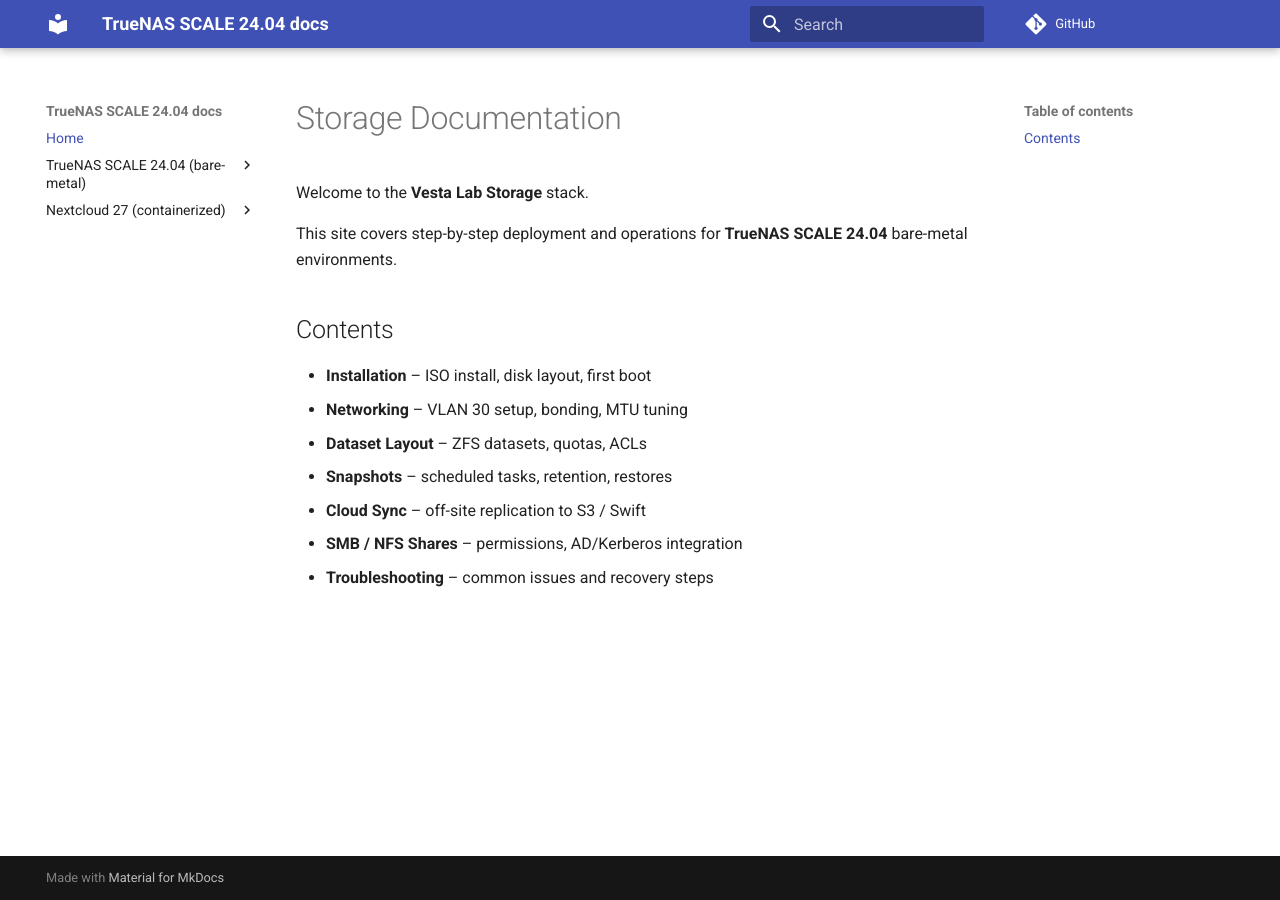
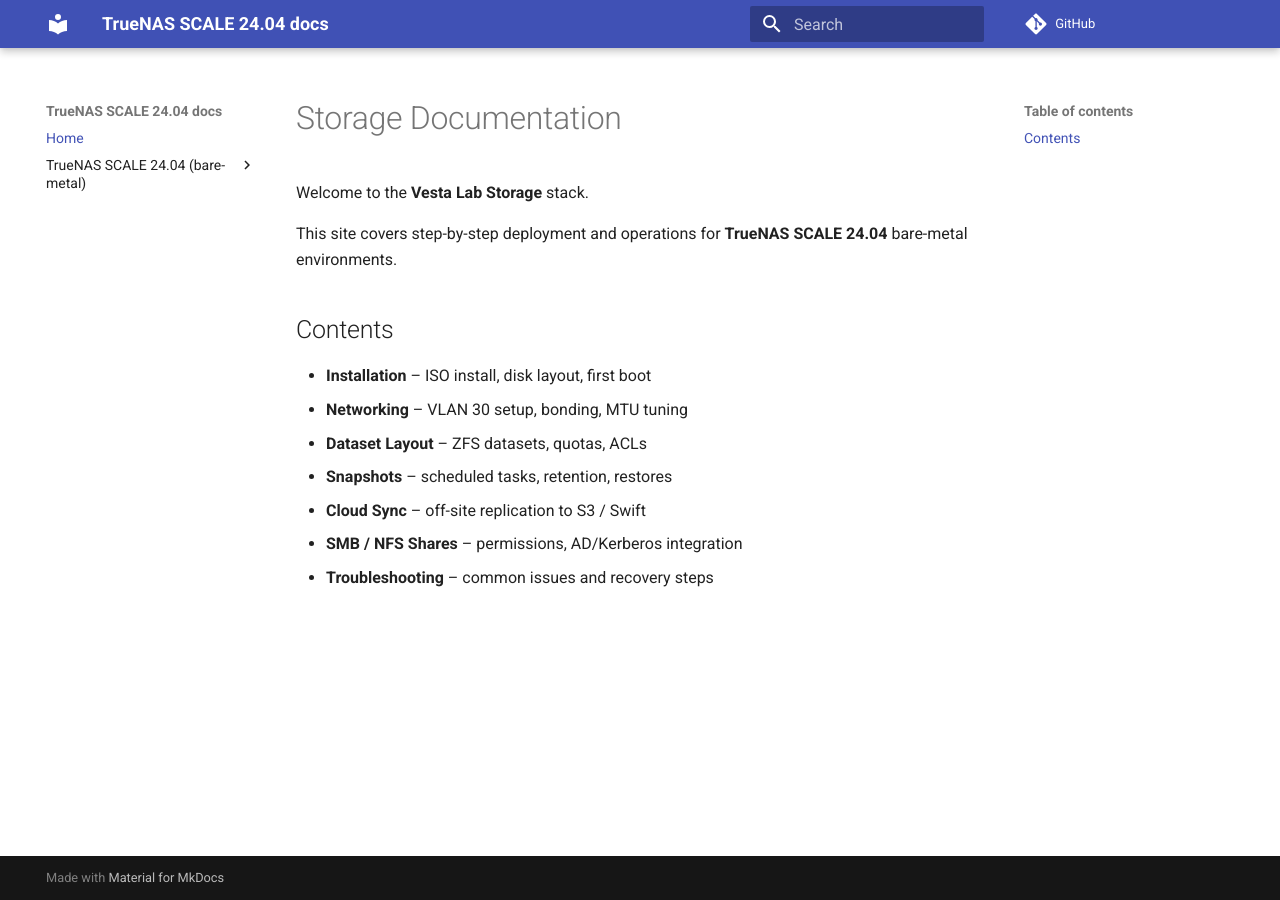
Before and after one commit to iFezGez/storage, an MkDocs documentation site: the page built from docs/index.md, in a window 1280 px wide. Built offline with MkDocs 1.6.1 and Material for MkDocs 9.7.7, drawn with Linux system fonts in a browser that asks for light colours; comment, search, counter and statistics services are not loaded; some of the changed lines change nothing that is shown.

Commit message:
fix(nav): remove missing Nextcloud entry

```diff
--- a/mkdocs.yml
+++ b/mkdocs.yml
@@ -1,6 +1,7 @@
 site_name: "TrueNAS SCALE 24.04 docs"
-repo_url: "https://github.com/ifezgez/storage"
-docs_dir: docs                      # ya lo tienes, lo dejo explícito
+repo_url:  "https://github.com/ifezgez/storage"
+docs_dir:  docs
+
 theme:
   name: material
 
@@ -25,6 +26,3 @@
       - NFS Exports:       truenas/scale/24.04/bare-metal/docs/nfs_exports.md
       - Permissions & ACL: truenas/scale/24.04/bare-metal/docs/permissions.md
       - Windows File Access: truenas/scale/24.04/bare-metal/docs/windows_file_access.md
-
-  - Nextcloud 27 (containerized):
-      - Home: nextcloud/27/containerized/README.md   # renombrado para consistencia
```
